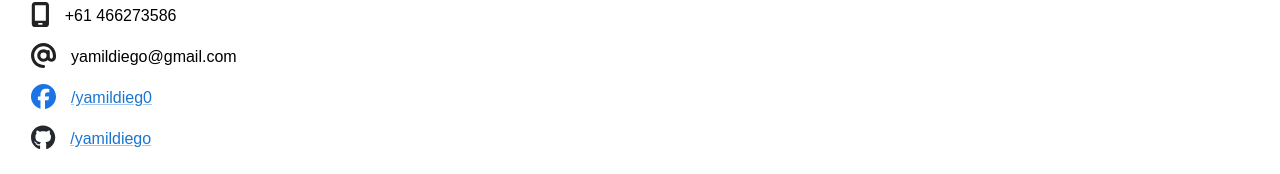
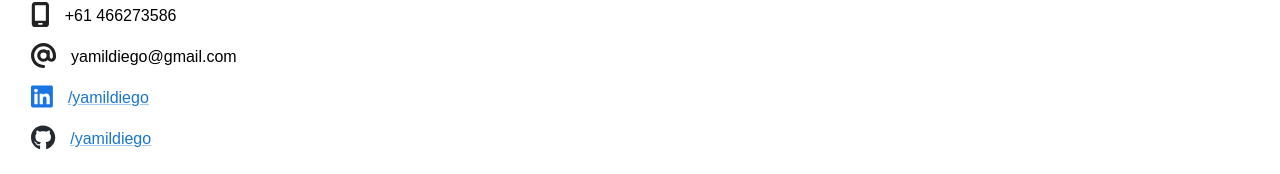
Before and after one commit to yamildiego/personal-website, a React (Create React App) app: page / in a window 1280 px wide. Shown: the part 3752-3926 px from the top of the page. Built offline with nearby package versions, Linux system fonts and the light colour scheme; a web font is replaced by a local one.

Commit message:
replace fb fir linkedin

```diff
--- a/src/Components/Sections/Contact.tsx
+++ b/src/Components/Sections/Contact.tsx
@@ -3,7 +3,7 @@ import React, { Component } from "react";
 import { Box, Link } from "@mui/material";
 
 import { FontAwesomeIcon } from "@fortawesome/react-fontawesome";
-import { faWhatsapp, faFacebook, faGithub } from "@fortawesome/free-brands-svg-icons";
+import { faWhatsapp, faLinkedin, faGithub } from "@fortawesome/free-brands-svg-icons";
 import { faMobileScreen, faAt } from "@fortawesome/free-solid-svg-icons";
 
 class Contact extends Component {
@@ -28,10 +28,10 @@ class Contact extends Component {
               <span style={{ verticalAlign: "3px", paddingLeft: "15px", cursor: "default" }}>yamildiego@gmail.com</span>
             </Box>
             <Box sx={{ lineHeight: "38px" }}>
-              <FontAwesomeIcon style={{ fontSize: "25px", color: "#1b74e4" }} icon={faFacebook} />
+              <FontAwesomeIcon style={{ fontSize: "25px", color: "#1b74e4" }} icon={faLinkedin} />
               <span style={{ verticalAlign: "3px", paddingLeft: "15px" }}>
-                <Link href="https://www.facebook.com/yamildieg0" target="_blank">
-                  /yamildieg0
+                <Link href="https://www.linkedin.com/in/yamildiego" target="_blank">
+                  /yamildiego
                 </Link>
               </span>
             </Box>
--- a/src/Components/Sections/Portfolio.tsx
+++ b/src/Components/Sections/Portfolio.tsx
@@ -20,7 +20,7 @@ import stripeIMG from "../../Assets/tech_stripe.png";
 import mysqlIMG from "../../Assets/mysql.png";
 import postgresIMG from "../../Assets/postgres.png";
 import adonisIMG from "../../Assets/adonis.png";
-import graphqlIMG from "../../Assets/graphql.png";
+// import graphqlIMG from "../../Assets/graphql.png";
 
 let node = { title: "Node.js", img: nodeIMG };
 let react = { title: "React", img: reactIMG };
```
